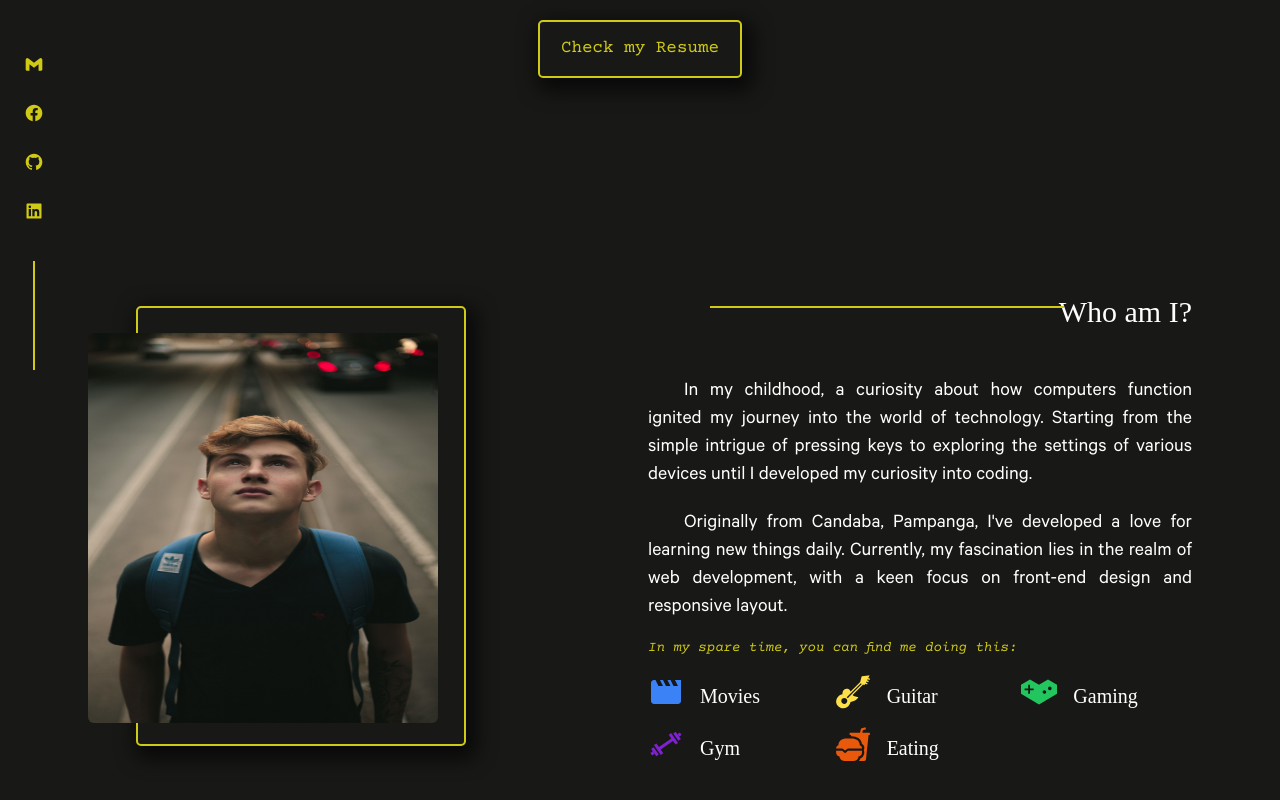
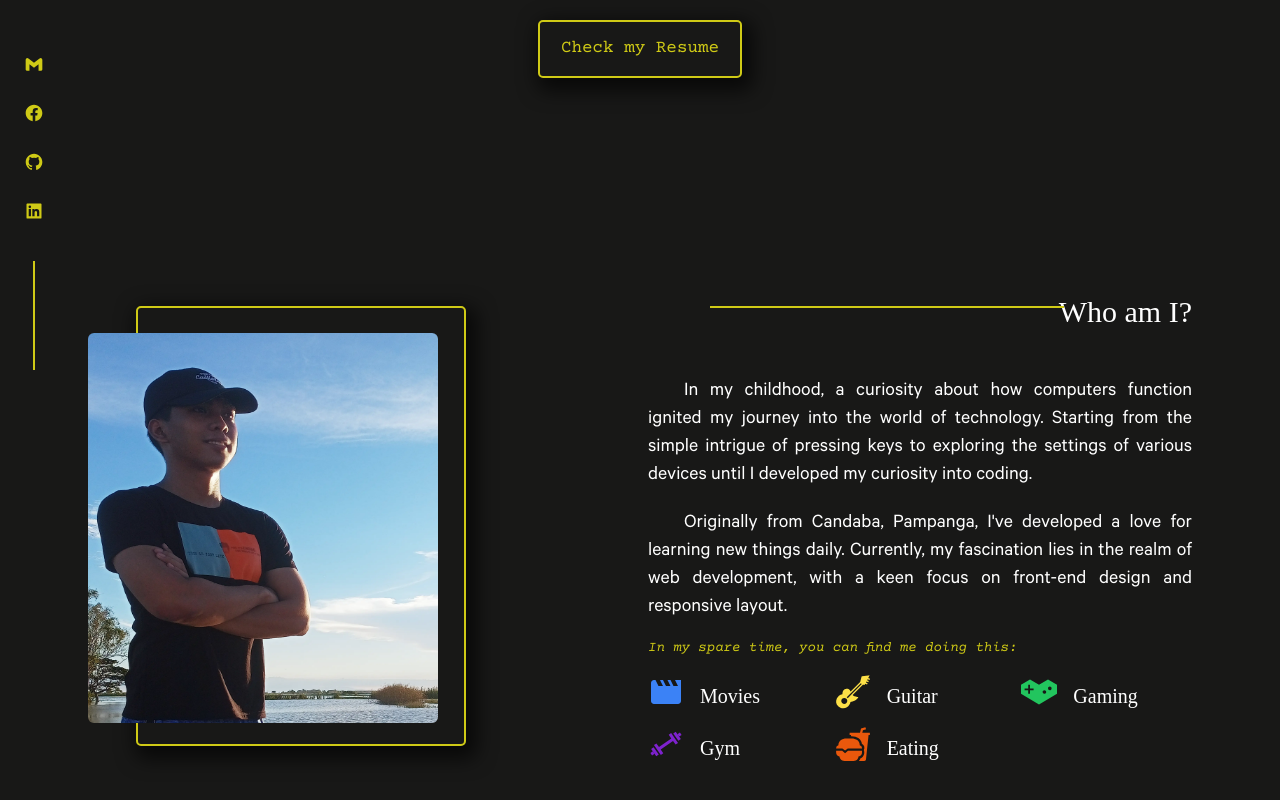
Before and after one commit to Ultred/portfolioV1, a React (Vite) app: page / in a window 1280 px wide. Shown: the part 430-1230 px from the top of the page. Built offline with nearby package versions, Linux system fonts and the light colour scheme.

Commit message:
-editimage

```diff
--- a/src/components/Links.tsx
+++ b/src/components/Links.tsx
@@ -14,7 +14,7 @@ function Links() {
     { icon: <BiLogoGithub />, link: "https://github.com/Ultred" },
     {
       icon: <BiLogoLinkedinSquare />,
-      link: "https://www.linkedin.com/in/vincent-vinuya-507039254/",
+      link: "https://www.linkedin.com/in/vincentvinuya33",
     },
   ];
 
--- a/src/components/Section2.tsx
+++ b/src/components/Section2.tsx
@@ -12,7 +12,7 @@ function Section2() {
       <div className="relative mx-auto lg:mx-0 order-last lg:order-first">
         <img
           className="w-[350px] h-[390px] rounded-md hoverimg"
-          src="/aboutme.jpg"
+          src="/imahe.webp"
           alt="picture of me ^-^"
         />
         <div className="boxafter shadowcustom">
```
Also changed, not shown: public/imahe.webp (added).
